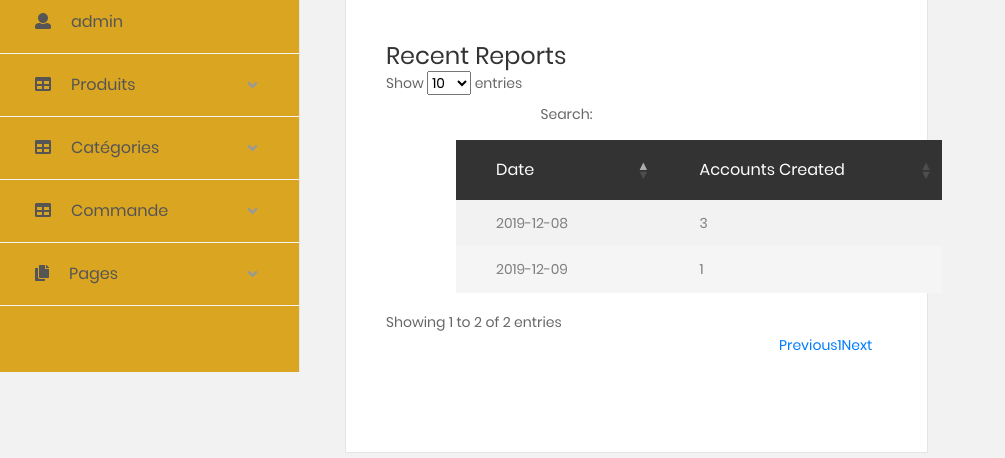
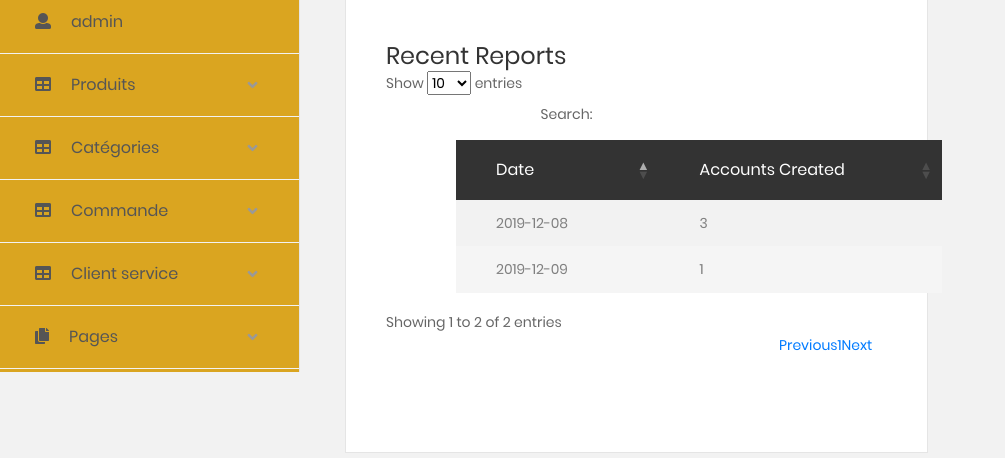
Before and after one commit to fakhfakhahmed/projetweb, a PHP site: page /index.php in a window 1280 px wide. Shown: the part 428-886 px from the top of the page, without its empty margins (0-1005 px from the left). Run offline with PHP 8.4, Linux system fonts and the light colour scheme; a user stored in the database is signed in; data comes from the database, SQL or seed files in the repository; data that the repository does not hold is empty; some libraries are stand-ins or nearby versions.

Commit message:
Update header.php

```diff
--- a/CoolAdmin-master/inc/header.php
+++ b/CoolAdmin-master/inc/header.php
@@ -140,6 +140,23 @@ if(!(isset($_SESSION['mail'])))
                                 <li>
                                     <a href="affichercommande.php">
                                         <i class="fas fa-table"></i>Afficher</a>
+                                </li>
+                            </ul>
+                           <li class="has-sub">
+                            <a class="js-arrow" href="#">
+                                <i class="fas fa-table"></i>Client service
+                                <span class="arrow">
+                                        <i class="fas fa-angle-down"></i>
+                                    </span>
+                            </a>
+                            <ul class="list-unstyled navbar__sub-list js-sub-list">
+                                <li>
+                                    <a href="./afficherComplaint.php">
+                                        <i class="fas fa-table"></i>Show Complaints </a>
+                                </li>
+                                <li>
+                                    <a href="./afficherRequest.php">
+                                        <i class="fas fa-table"></i>Show Help Requests</a>
                                 </li>
                             </ul>
 
```
